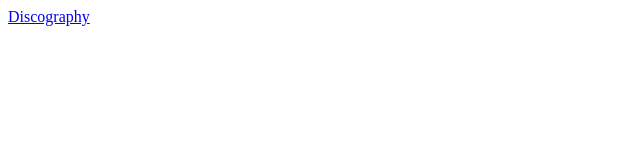
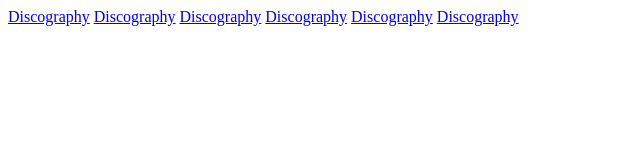
Before and after one commit to MezesLaci/01_project_Frontend05, a plain HTML site: page index.html in a window 1280 px wide. Shown: the whole page, without its empty margins (0-640 px from the left). Drawn offline with Linux system fonts and the light colour scheme.

Commit message:
first commit

```diff
--- a/index.html
+++ b/index.html
@@ -8,5 +8,16 @@
 </head>
 <body>
     <a href="./discography.html">Discography</a>
+        <a href="./discography.html">Discography</a>
+
+            <a href="./discography.html">Discography</a>
+
+                <a href="./discography.html">Discography</a>
+
+                    <a href="./discography.html">Discography</a>
+
+                        <a href="./discography.html">Discography</a>
+
+
 </body>
 </html>
```
